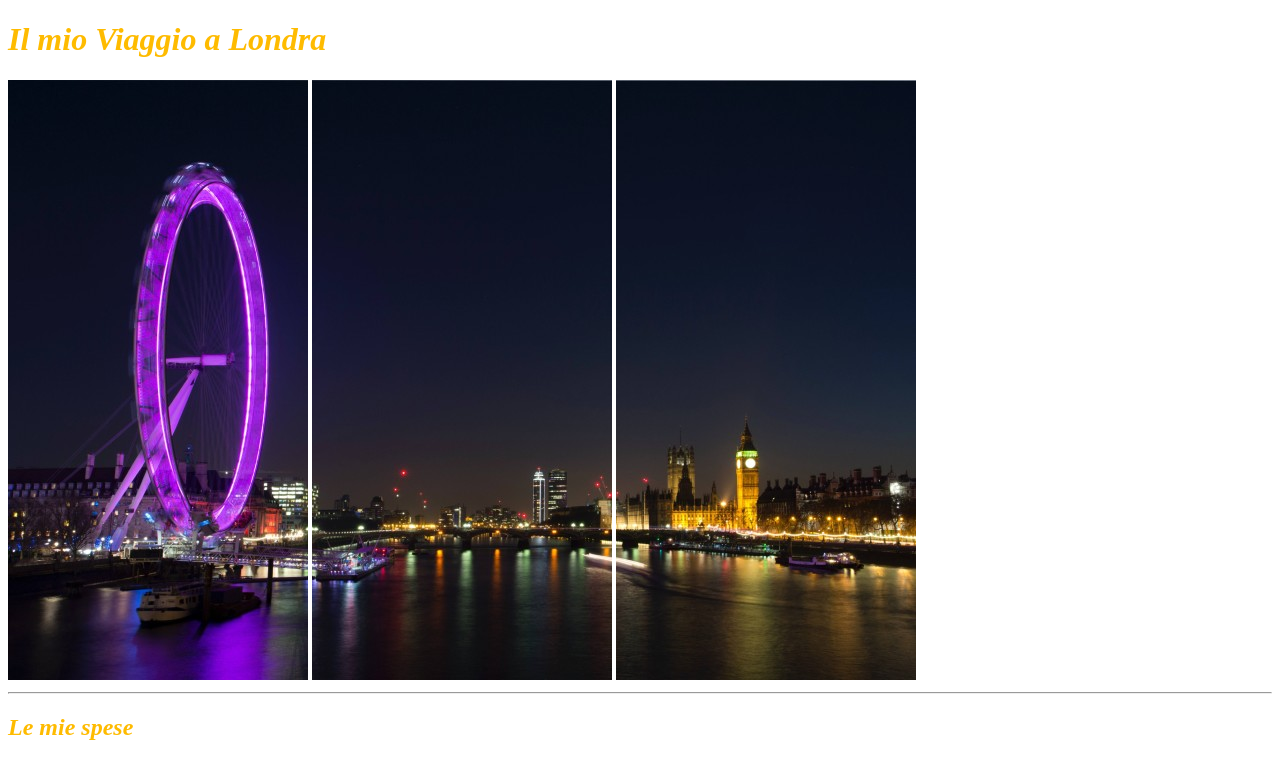
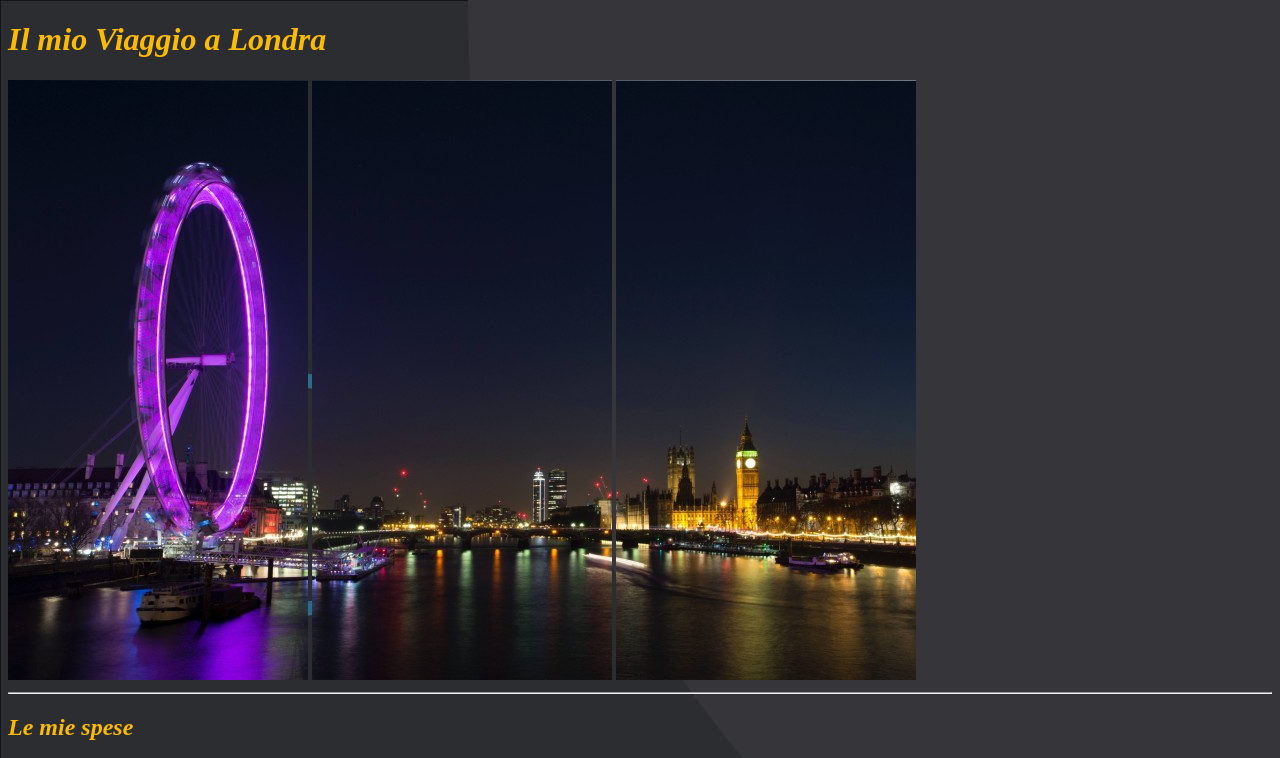
Before and after one commit to MattiaCallegaro/html-london-trip, a plain HTML site: page index.html in a window 1280 px wide. Shown: the top 758 px of the page. Drawn offline with Linux system fonts and the light colour scheme.

Commit message:
[DONE] Esercizio finito

```diff
--- a/index.html
+++ b/index.html
@@ -5,7 +5,7 @@
     <meta name="viewport" content="width=device-width, initial-scale=1.0">
     <title>Document</title>
 </head>
-<body>
+<body background="./img/1812965.jpg">
     <header>
         <h1 style="color: rgb(254, 187, 0);"><em>Il mio Viaggio a Londra</em></h1>
         <img src="./img/pexels-bill-emrich-230794-0.jpg" alt="landscape1">
```
Also changed, not shown: img/1812965.jpg (added).
